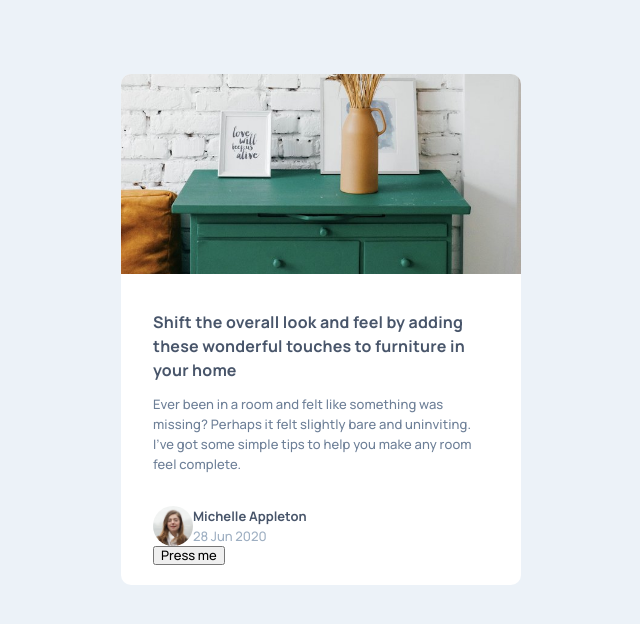
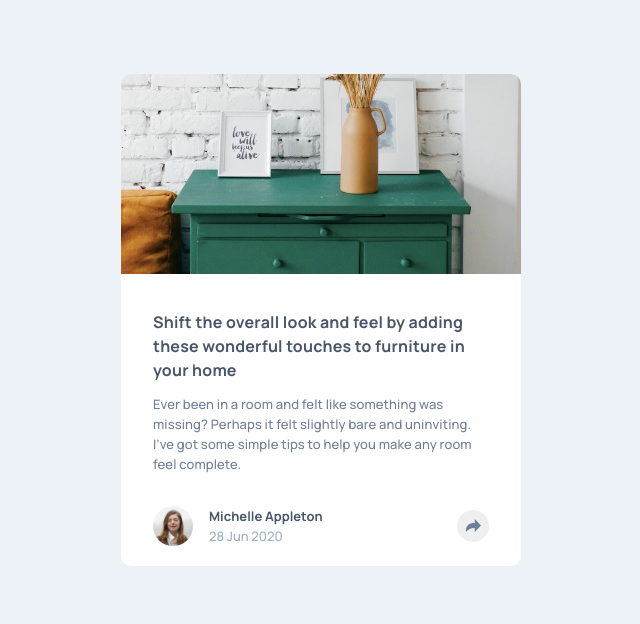
Before and after one commit to miguelzaga/article-preview-component, a React (Vite) app: page / in a window 1280 px wide. Shown: the top 624 px of the page, without its empty margins (319-959 px from the left). Built offline with nearby package versions, Linux system fonts and the light colour scheme.

Commit message:
add share button

```diff
--- a/src/App.js
+++ b/src/App.js
@@ -1,6 +1,7 @@
 import { useState } from "react";
 import img from "/src/images/drawers.jpg";
 import avatar from "/src/images/avatar-michelle.jpg";
+import iconShare from "/src/images/icon-share.svg";
 
 function App() {
   return (
@@ -27,11 +28,17 @@ function App() {
             />
             <div className="article__info">
               <h2 className="article__author">Michelle Appleton</h2>
-              <time datetime="2020-05-28" className="article__date">
+              <time dateTime="2020-05-28" className="article__date">
                 28 Jun 2020
               </time>
             </div>
-            <button className="article__button js-socials">Press me</button>
+            <button className="article__button js-socials">
+              <img
+                className="article__icon-share"
+                src={iconShare}
+                alt="share icon"
+              />
+            </button>
           </footer>
           <ul className="article__socials hidden">Share</ul>
         </div>
--- a/src/scss/05-components/_article.scss
+++ b/src/scss/05-components/_article.scss
@@ -36,6 +36,8 @@
   }
 
   &__footer {
+    display: flex;
+    flex-flow: row nowrap;
     align-items: center;
     gap: 16px;
   }
@@ -59,4 +61,17 @@
     border-radius: 100%;
     float: left;
   }
+
+  &__button {
+    border: none;
+    border-radius: 100%;
+    width: 32px;
+    height: 32px;
+    padding: 5px 0 7px;
+  }
+
+  &__icon-share {
+    width: 15px;
+    margin: auto;
+  }
 }
```
